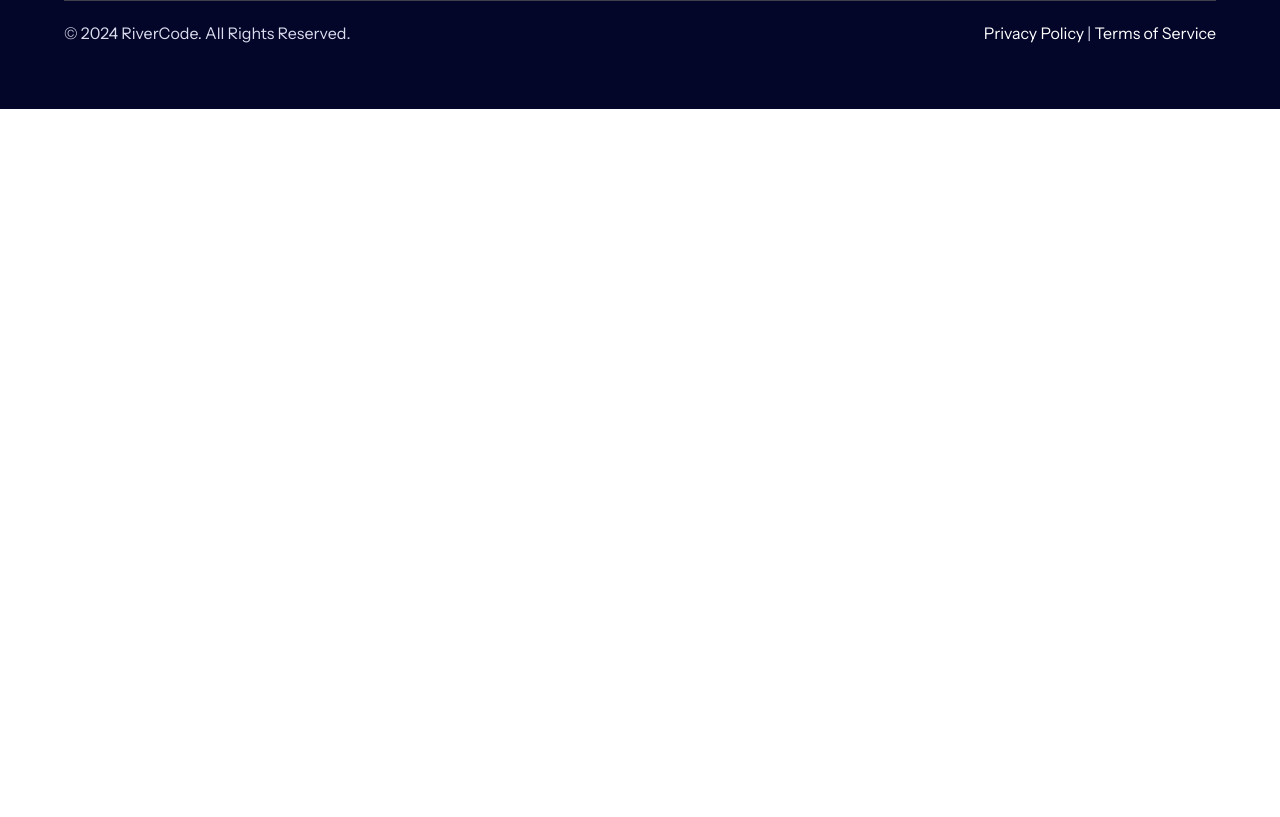
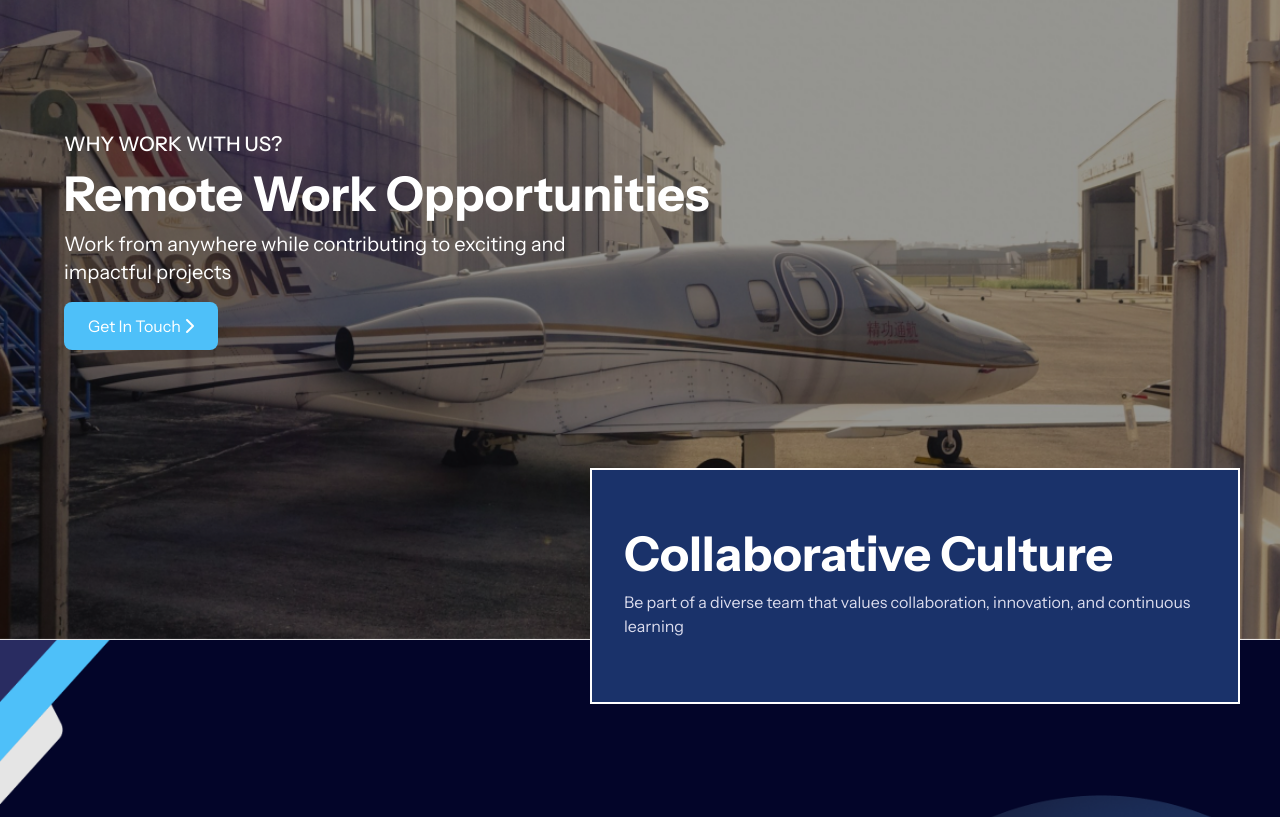
Before and after one commit to ma-foyez/rivercode, a React (Vite) app in the folder apps/frontend/: page / in a window 1280 px wide. Shown: the part 1940-2757 px from the top of the page. Before the commit the page ends 2049 px from the top, so only its background shows below. Built offline with nearby package versions, Linux system fonts and the light colour scheme.

Commit message:
global section add

```diff
--- /dev/null
+++ b/apps/frontend/src/components/features/globalReach/index.tsx
@@ -0,0 +1,64 @@
+import React from 'react';
+
+const GlobalReach: React.FC = () => {
+  return (
+    <div>
+      <div className="relative">
+        {/* Get in touch section */}
+        <section
+          style={{backgroundImage: "url('./assets/images/get-in-touch.png')"}}
+          className="h-screen flex flex-col items-start justify-center gap-4 px-4 md:px-16 text-white bg-no-repeat bg-cover bg-center"
+        >
+          <p className="uppercase text-base md:text-xl font-medium">Why Work with Us?</p>
+          <h2 className="text-4xl md:text-[48px] font-bold">Remote Work Opportunities</h2>
+          <p className="text-base md:text-xl w-full md:w-[550px]">
+            Work from anywhere while contributing to exciting and impactful projects
+          </p>
+          <a href="#contact" className="text-white bg-[#4EC0F9] py-3 px-6 rounded-lg">
+            Get In Touch <i className="fa-solid fa-chevron-right"></i>
+          </a>
+        </section>
+
+        {/* Culture section */}
+        <section className="text-white bg-[#1A326A] border-2 border-white md:absolute px-8 py-16 flex flex-col gap-4 -bottom-16 md:right-10 w-full md:w-[650px]">
+          <h3 className="text-4xl md:text-[48px] font-bold">Collaborative Culture</h3>
+          <p className="text-[#DBDCED]">
+            Be part of a diverse team that values collaboration, innovation, and continuous learning
+          </p>
+        </section>
+      </div>
+
+      {/* Global reach section */}
+      <section
+        style={{backgroundImage: "url('./assets/images/global-reach.png')"}}
+        className="h-screen grid grid-cols-1 md:grid-cols-2 items-center px-4 md:px-16 text-white bg-center bg-cover bg-no-repeat"
+      >
+        <div className="flex flex-col items-start gap-4">
+          <h2 className="text-4xl md:text-[48px] font-bold">Global Reach</h2>
+          <p className="text-sm md:text-base">
+            With clients on every continent, RiverCode understands the unique challenges of the aviation industry. Our global team brings deep local regulatory knowledge and 24/7 support, ensuring you have the resources and expertise to succeed anywhere. We've built lasting relationships with our customers through an unwavering commitment to innovation and top-tier service, making us a trusted partner worldwide.
+          </p>
+          <div className="flex flex-col md:flex-row gap-4 justify-between items-start md:items-center w-full mt-8">
+            <Statistic number="180,000+" text="Active Users" />
+            <Statistic number="450+" text="Satisfied Clients" />
+            <Statistic number="100+" text="Countries Served" />
+          </div>
+        </div>
+      </section>
+    </div>
+  );
+};
+
+interface StatisticProps {
+  number: string;
+  text: string;
+}
+
+const Statistic: React.FC<StatisticProps> = ({ number, text }) => (
+  <div>
+    <p className="font-bold text-lg md:text-[24px] border-l-2 pl-6 border-[#4EC0F9]">{number}</p>
+    <p className="pl-7 md:mt-3 text-sm md:text-base">{text}</p>
+  </div>
+);
+
+export default GlobalReach;
--- a/apps/frontend/src/pages/home.tsx
+++ b/apps/frontend/src/pages/home.tsx
@@ -1,3 +1,4 @@
+import GlobalReach from '../components/features/globalReach';
 import Hero from '../components/features/hero';
 import Project from '../components/features/project';
 import TrustedCompany from '../components/features/trustedCompany';
@@ -8,6 +9,7 @@ const HomePage = () => {
            <Hero/>
            <TrustedCompany/>
            <Project/>
+           <GlobalReach/>
         </div>
     );
 };
```
